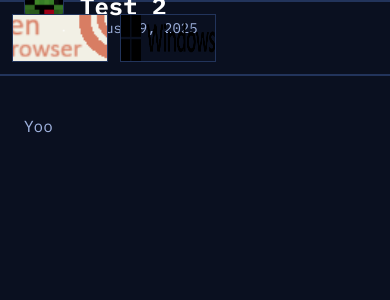
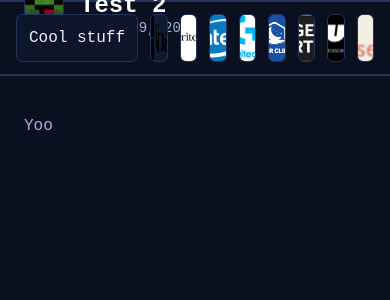
Before and after one commit to Wooldrum/wooldrum.github.io, a Jekyll site: the page built from _posts/2025-08-09-test-2.md, in a window 390 px wide. Shown: the top 300 px of the page. Built offline with Jekyll 4.4.1, drawn with Linux system fonts in a browser that asks for light colours; nearby versions of some CDN libraries.

Commit message:
mobile support new images

```diff
--- a/_layouts/post.html
+++ b/_layouts/post.html
@@ -5,24 +5,16 @@
   <meta name="viewport" content="width=device-width,initial-scale=1" />
   <title>{{ page.title }} — Woodrum's Page</title>
 
-  <!-- Tailwind (CDN) + font -->
   <script src="https://cdn.tailwindcss.com"></script>
-  <link rel="preconnect" href="https://fonts.googleapis.com">
-  <link rel="preconnect" href="https://fonts.gstatic.com" crossorigin>
-  <link href="https://fonts.googleapis.com/css2?family=IBM+Plex+Mono:wght@400;500;700&display=swap" rel="stylesheet">
-
   <script>
     tailwind.config = {
       theme: {
         extend: {
-          spacing: { '44': '11rem' }, /* 176px */
+          spacing: { '44': '11rem' },
           colors: {
-            'dark-bg': '#0a1020',
-            'dark-panel': '#0d152b',
-            'dark-line': '#22345b',
-            'dark-text': '#e7efff',
-            'dark-muted': '#9fb2de',
-            'dark-accent': '#59a3ff',
+            'dark-bg':'#0a1020','dark-panel':'#0d152b','dark-line':'#22345b',
+            'dark-text':'#e7efff','dark-muted':'#9fb2de','dark-accent':'#59a3ff',
+            'tile-bg':'#111a33'
           }
         }
       }
@@ -30,130 +22,123 @@
   </script>
 
   <style>
-    :root{ --pfpH:176px; }                 /* keep header rule aligned with sidebar */
+    :root{ --pfpH:176px; }
     html, body { overflow: visible; }
     body { font-family: 'IBM Plex Mono', monospace; }
 
-    /* Sidebar tiles (squared) */
-    .tile-btn{
-      position: relative;
-      height: 64px;               /* h-16 */
-      overflow: hidden;
-      background: #0d152b;
-      display: block;
-      border-radius: 0;           /* square corners */
-    }
-    .tile-img{
-      position:absolute; inset:0;
-      width:100%; height:100%;
-      object-fit:cover;           /* default: nice crop */
-      display:block;
-      border-radius:0;            /* square */
-    }
-    /* Force the Windows image to “squish” to fill exactly */
+    .tile-btn{ position:relative; height:64px; overflow:hidden; border-radius:0; background:var(--tile-bg,#111a33); display:block; }
+    .tile-img{ position:absolute; inset:0; width:100%; height:100%; object-fit:cover; display:block; }
     .tile-windows .tile-img{ object-fit:fill; }
 
-    /* Dropdown items */
     .menu-item { display:block; padding:.5rem .75rem; border-radius:.5rem; }
     .menu-item:hover { background:#0a1020; }
+    .pfpH { height: var(--pfpH); }
+    .aspect-square{ aspect-ratio:1/1; }
 
-    /* Use the same shared height so the header border lines up with sidebar */
-    .pfpH { height: var(--pfpH); }
+    @media (max-width:767px){ #leftRail{display:none;} #mobileCool{display:flex;} #desktopHeader{display:none;} #mobileHeader{display:flex;} }
+    .scrollbar-none::-webkit-scrollbar{display:none;}
+    .scrollbar-none{-ms-overflow-style:none; scrollbar-width:none;}
 
-    /* Article body typography */
+    /* Post body rules */
     .post-body { max-width: 70ch; }
     .post-body p { color: #9fb2de; margin: .9rem 0; }
     .post-body h1, .post-body h2, .post-body h3 { color: #ffffff; margin: 1.25rem 0 .5rem; }
     .post-body a { color: #59a3ff; text-decoration: underline; }
     .post-body img { max-width: 100%; border: 1px solid #22345b; border-radius: 12px; margin: 1rem 0; }
-    .post-body blockquote {
-      margin: 1rem 0; padding: .75rem 1rem;
-      border-left: 3px solid #59a3ff; background: #0d152b; color: #9fb2de; border-radius: 10px;
-    }
-    .post-body code { background: #0d152b; border: 1px solid #22345b; padding: .15rem .35rem; border-radius: 8px; }
-    .post-body pre { background: #0d152b; border: 1px solid #22345b; color: #e7efff; padding: 1rem; border-radius: 12px; overflow: auto; }
-
-    /* Mobile: hide sidebar; show compact row of tiles and small pfp in header */
-    @media (max-width: 767px){
-      #leftRail { display:none; }
-      #mobileCool { display:flex; }
-      #desktopHeader { display:none; }
-      #mobileHeader { display:flex; }
-    }
+    .post-body blockquote { margin:1rem 0; padding:.75rem 1rem; border-left:3px solid #59a3ff; background:#0d152b; color:#9fb2de; border-radius:10px; }
+    .post-body code { background:#0d152b; border:1px solid #22345b; padding:.15rem .35rem; border-radius:8px; }
+    .post-body pre { background:#0d152b; border:1px solid #22345b; color:#e7efff; padding:1rem; border-radius:12px; overflow:auto; }
   </style>
 
-  <!-- Your dropdown/behavior script -->
-  <script defer src="{{ '/assets/main.js' | relative_url }}"></script>
+  <script defer src="/assets/main.js"></script>
 </head>
 <body class="bg-dark-bg text-dark-text antialiased">
-
   <div class="flex flex-col md:flex-row min-h-screen">
 
-    <!-- LEFT RAIL (desktop only) -->
+    <!-- LEFT RAIL (same as home) -->
     <aside id="leftRail" class="w-full md:w-48 bg-dark-panel border-r-2 border-dark-line md:sticky md:top-0 md:h-screen">
       <div class="flex flex-row md:flex-col relative">
 
-        <!-- PFP (click = dropdown) -->
         <div class="pfpH border-b-2 border-dark-line flex-shrink-0 flex items-center justify-center">
-          <button id="pfpToggle" class="rounded-xl outline-none focus:ring-2 focus:ring-dark-accent">
-            <img
-              src="{{ '/assets/images/channels4_profile.jpg' | relative_url }}"
-              alt="Profile picture"
-              class="w-36 h-36 rounded-xl object-cover border-2 border-dark-line hover:border-dark-accent transition-colors"
-            >
+          <button id="pfpToggle" class="outline-none focus:ring-2 focus:ring-dark-accent">
+            <img src="/assets/images/channels4_profile.jpg" alt="Profile picture"
+                 class="w-36 h-36 aspect-square object-cover rounded-xl border-2 border-dark-line hover:border-dark-accent transition-colors">
           </button>
         </div>
 
-        <!-- Dropdown (same links as home) -->
         <div id="pfpMenu"
              class="hidden absolute left-2 top-[170px] z-50 w-40 bg-dark-panel border-2 border-dark-line rounded-xl shadow-lg">
           <a href="https://youtube.com/wooldrum" target="_blank" rel="noopener" class="menu-item text-dark-muted">YouTube</a>
           <a href="https://discord.gg/WmZ5DVt5N2" target="_blank" rel="noopener" class="menu-item text-dark-muted">Discord</a>
           <a href="https://github.com/Wooldrum" target="_blank" rel="noopener" class="menu-item text-dark-muted">GitHub</a>
-          <a href="{{ '/admin/' | relative_url }}" class="menu-item text-dark-accent font-semibold">Admin</a>
+          <a href="/admin/" class="menu-item text-dark-accent font-semibold">Admin</a>
         </div>
 
-        <!-- Sidebar labels + tiles (square) -->
         <nav class="flex flex-row md:flex-col w-full">
-          <!-- “Blog” label (not a link) -->
           <div class="h-16 w-full flex items-center justify-center border-b-2 border-dark-line">
             <span class="text-lg font-semibold text-dark-text">Cool stuff</span>
           </div>
 
-          <!-- Zen tile -->
-          <a href="https://zen-browser.app/download/?twilight" target="_blank" rel="noopener" title="Zen Browser"
+          <!-- Windows -> Focusrite -> Intel -> Logitech -> Lunar Client -> NVIDIA -> Shure -> Zen -->
+          <a href="https://www.microsoft.com/windows/windows-11" target="_blank" rel="noopener"
+             class="tile-btn tile-windows w-full border-b-2 border-dark-line">
+            <img src="/assets/images/Windows_2021_print.png" alt="Windows 11" class="tile-img">
+          </a>
+          <a href="https://focusrite.com" target="_blank" rel="noopener"
              class="tile-btn w-full border-b-2 border-dark-line">
-            <img src="{{ '/assets/images/zen-browser.png' | relative_url }}" alt="Zen Browser" class="tile-img">
+            <img src="/assets/images/focusrite.png" alt="Focusrite" class="tile-img">
+          </a>
+          <a href="https://www.intel.com" target="_blank" rel="noopener"
+             class="tile-btn w-full border-b-2 border-dark-line">
+            <img src="/assets/images/intel.png" alt="Intel" class="tile-img">
+          </a>
+          <a href="https://www.logitech.com" target="_blank" rel="noopener"
+             class="tile-btn w-full border-b-2 border-dark-line">
+            <img src="/assets/images/logitech.png" alt="Logitech" class="tile-img">
+          </a>
+          <a href="https://www.lunarclient.com" target="_blank" rel="noopener"
+             class="tile-btn w-full border-b-2 border-dark-line">
+            <img src="/assets/images/lunarclient.png" alt="Lunar Client" class="tile-img">
+          </a>
+          <a href="https://www.nvidia.com" target="_blank" rel="noopener"
+             class="tile-btn w-full border-b-2 border-dark-line">
+            <img src="/assets/images/nvidia.png" alt="NVIDIA" class="tile-img">
+          </a>
+          <a href="https://www.shure.com" target="_blank" rel="noopener"
+             class="tile-btn w-full border-b-2 border-dark-line">
+            <img src="/assets/images/shure.png" alt="Shure" class="tile-img">
+          </a>
+          <a href="https://zen-browser.app/download/?twilight" target="_blank" rel="noopener"
+             class="tile-btn w-full border-b-2 border-dark-line">
+            <img src="/assets/images/zen-browser.png" alt="Zen Browser" class="tile-img">
           </a>
 
-          <!-- Windows tile (squish to fill) -->
-          <a href="https://www.microsoft.com/windows/windows-11" target="_blank" rel="noopener" title="Windows 11"
-             class="tile-btn tile-windows w-full border-b-2 border-dark-line">
-            <img src="{{ '/assets/images/Windows_2021_print.png' | relative_url }}" alt="Windows 11" class="tile-img">
-          </a>
-
-          <!-- Placeholder tile -->
+          <!-- Same extra placeholders -->
           <div class="h-16 w-full flex items-center justify-center border-b-2 border-dark-line">
-            <span class="text-xl text-dark-muted">Button 4</span>
+            <span class="text-xl text-dark-muted">Button 5</span>
+          </div>
+          <div class="h-16 w-full flex items-center justify-center border-b-2 border-dark-line">
+            <span class="text-xl text-dark-muted">Button 6</span>
           </div>
         </nav>
       </div>
     </aside>
 
-    <!-- MAIN -->
+    <!-- POST -->
     <main class="flex-1">
-      <!-- Header (aligns with pfp block) -->
       <header class="pfpH px-6 md:px-10 border-b-2 border-dark-line flex items-center">
-        <!-- Mobile compact header -->
+        <!-- Mobile header -->
         <div id="mobileHeader" class="hidden items-center gap-4">
-          <img src="{{ '/assets/images/channels4_profile.jpg' | relative_url }}" alt="Profile picture" class="h-10 w-10 rounded-lg border border-dark-line">
+          <button id="pfpToggleMobile" class="outline-none">
+            <img src="/assets/images/channels4_profile.jpg" alt="Profile picture"
+                 class="h-10 w-10 aspect-square object-cover rounded-lg border border-dark-line">
+          </button>
           <div class="min-w-0">
             <a href="{{ '/' | relative_url }}#blog" class="text-dark-accent underline whitespace-nowrap">&larr; Back</a>
             <h1 class="text-2xl font-bold text-white mt-1 truncate">{{ page.title }}</h1>
             <p class="text-sm text-dark-muted -mt-1">{{ page.date | date: "%B %-d, %Y" }}</p>
           </div>
         </div>
-
         <!-- Desktop header -->
         <div id="desktopHeader" class="block">
           <a href="{{ '/' | relative_url }}#blog" class="text-dark-accent underline">&larr; Back</a>
@@ -162,19 +147,45 @@
         </div>
       </header>
 
-      <!-- Mobile compact “cool stuff” row (replaces sidebar) -->
-      <div id="mobileCool" class="hidden p-3 gap-3 border-b-2 border-dark-line">
+      <!-- Mobile swipe bar (same order) -->
+      <div id="mobileCool"
+           class="hidden px-4 py-3 border-b-2 border-dark-line gap-3 overflow-x-auto whitespace-nowrap scrollbar-none snap-x snap-mandatory">
+        <span class="inline-flex items-center justify-center h-12 px-3 border border-dark-line bg-dark-panel rounded-md text-dark-text snap-start">Cool stuff</span>
+
+        <a href="https://www.microsoft.com/windows/windows-11" target="_blank" rel="noopener"
+           class="relative inline-block w-28 h-12 overflow-hidden border border-dark-line rounded-md bg-[color:#111a33] snap-start">
+          <img src="/assets/images/Windows_2021_print.png" alt="Windows 11" class="absolute inset-0 w-full h-full object-fill">
+        </a>
+        <a href="https://focusrite.com" target="_blank" rel="noopener"
+           class="relative inline-block w-28 h-12 overflow-hidden border border-dark-line rounded-md bg-[color:#111a33] snap-start">
+          <img src="/assets/images/focusrite.png" alt="Focusrite" class="absolute inset-0 w-full h-full object-cover">
+        </a>
+        <a href="https://www.intel.com" target="_blank" rel="noopener"
+           class="relative inline-block w-28 h-12 overflow-hidden border border-dark-line rounded-md bg-[color:#111a33] snap-start">
+          <img src="/assets/images/intel.png" alt="Intel" class="absolute inset-0 w-full h-full object-cover">
+        </a>
+        <a href="https://www.logitech.com" target="_blank" rel="noopener"
+           class="relative inline-block w-28 h-12 overflow-hidden border border-dark-line rounded-md bg-[color:#111a33] snap-start">
+          <img src="/assets/images/logitech.png" alt="Logitech" class="absolute inset-0 w-full h-full object-cover">
+        </a>
+        <a href="https://www.lunarclient.com" target="_blank" rel="noopener"
+           class="relative inline-block w-28 h-12 overflow-hidden border border-dark-line rounded-md bg-[color:#111a33] snap-start">
+          <img src="/assets/images/lunarclient.png" alt="Lunar Client" class="absolute inset-0 w-full h-full object-cover">
+        </a>
+        <a href="https://www.nvidia.com" target="_blank" rel="noopener"
+           class="relative inline-block w-28 h-12 overflow-hidden border border-dark-line rounded-md bg-[color:#111a33] snap-start">
+          <img src="/assets/images/nvidia.png" alt="NVIDIA" class="absolute inset-0 w-full h-full object-cover">
+        </a>
+        <a href="https://www.shure.com" target="_blank" rel="noopener"
+           class="relative inline-block w-28 h-12 overflow-hidden border border-dark-line rounded-md bg-[color:#111a33] snap-start">
+          <img src="/assets/images/shure.png" alt="Shure" class="absolute inset-0 w-full h-full object-cover">
+        </a>
         <a href="https://zen-browser.app/download/?twilight" target="_blank" rel="noopener"
-           class="relative w-24 h-12 overflow-hidden border border-dark-line">
-          <img src="{{ '/assets/images/zen-browser.png' | relative_url }}" alt="Zen Browser" class="absolute inset-0 w-full h-full object-cover">
-        </a>
-        <a href="https://www.microsoft.com/windows/windows-11" target="_blank" rel="noopener"
-           class="relative w-24 h-12 overflow-hidden border border-dark-line">
-          <img src="{{ '/assets/images/Windows_2021_print.png' | relative_url }}" alt="Windows 11" class="absolute inset-0 w-full h-full object-fill">
+           class="relative inline-block w-28 h-12 overflow-hidden border border-dark-line rounded-md bg-[color:#111a33] snap-start">
+          <img src="/assets/images/zen-browser.png" alt="Zen Browser" class="absolute inset-0 w-full h-full object-cover">
         </a>
       </div>
 
-      <!-- Article -->
       <article class="p-6 md:p-10">
         {% if page.image %}
           <img src="{{ page.image | relative_url }}" alt="" class="mt-2 mb-6 rounded border border-dark-line" />
```
Also changed, not shown: other parts of _layouts/post.html (+14 -17 lines).
